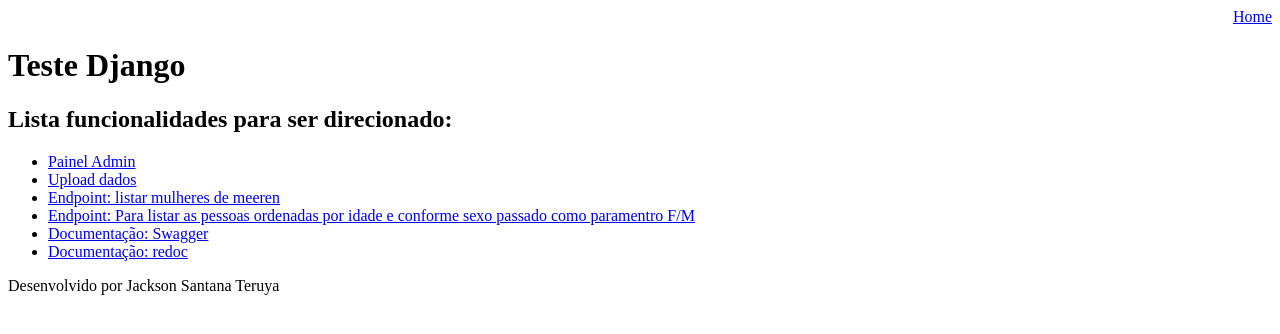
After one commit to jackteruya/Django-cadastro, a Django app: page / in a window 1280 px wide. The commit adds this page. Shown: the top 334 px of the page. Run offline with Django 3.2, Linux system fonts and the light colour scheme.

Commit message:
Incluido novo template da pagina home com as urls. Correções do requirements.txt e README.md

```diff
--- /dev/null
+++ b/cadastro/templates/index.html
@@ -0,0 +1,17 @@
+{% extends "cadastro/base.html" %}
+
+{% block content %}
+    <h2>Lista funcionalidades para ser direcionado: </h2>
+        <ul>
+            <li><a href="admin/">Painel Admin</a></li>
+            <li><a href="dados-upload/">Upload dados</a></li>
+            <li><a href="/listar-mulheres-meeren/">Endpoint: listar mulheres de meeren</a></li>
+            <li><a href="cadastro/m/">Endpoint: Para listar as pessoas ordenadas por idade e conforme sexo passado como paramentro F/M</a></li>
+            <li><a href="swagger/">Documentação: Swagger</a></li>
+            <li><a href="redoc/">Documentação: redoc</a></li>
+        </ul>
+    <th></th>
+    <th></th>
+
+
+{% endblock %}
--- a/cadastro/urls.py
+++ b/cadastro/urls.py
@@ -1,7 +1,7 @@
 from django.urls import path
 
 from cadastro.api_views import ListarMulheresDeMereenAPIView, ListarCadastrAPIView
-from cadastro.views import simple_upload
+from cadastro.views import simple_upload, home
 
 
 urlpatterns = [
@@ -11,4 +11,5 @@ urlpatterns = [
 
     # url para fazer upload do arquivo xlsx
     path('dados-upload/', simple_upload),
+    path('', home),
 ]
--- a/cadastro/views/cadastro.py
+++ b/cadastro/views/cadastro.py
@@ -41,3 +41,8 @@ def simple_upload(request):
                 )
 
     return render(request, 'import.html')
+
+
+def home(request):
+    if request.method == 'GET':
+        return render(request, 'index.html')
--- a/templates/cadastro/model-header.html
+++ b/templates/cadastro/model-header.html
@@ -2,6 +2,6 @@
 <meta charset="UTF-8">
 <title>Teste Django</title>
 <div align="right">
-    <a href="/logout">logout</a>
+    <a href="/">Home</a>
 </div>
 <h1>Teste Django</h1>
--- a/teste_django/urls.py
+++ b/teste_django/urls.py
@@ -16,7 +16,29 @@ Including another URLconf
 from django.contrib import admin
 from django.urls import path, include
 
+from rest_framework import permissions
+from drf_yasg.views import get_schema_view
+from drf_yasg import openapi
+
+
+schema_view = get_schema_view(
+   openapi.Info(
+      title="Dashboard API",
+      default_version='v1',
+      description="Test description",
+      terms_of_service="https://www.myapp.com/policies/terms/",
+      contact=openapi.Contact(email="contact@domain.com"),
+      license=openapi.License(name="Test License"),
+   ),
+   public=True,
+   permission_classes=(permissions.AllowAny,),
+)
+
 urlpatterns = [
     path('admin/', admin.site.urls),
     path('', include('cadastro.urls')),
+
+    # urls documentação
+    path('swagger/', schema_view.with_ui('swagger', cache_timeout=0), name='schema-swagger-ui'),
+    path('redoc/', schema_view.with_ui('redoc', cache_timeout=0), name='schema-redoc'),
 ]
```
Also changed, not shown: requirements.txt (+18 -0 lines), teste_django/settings.py (+5 -3 lines), README.md, 1 other file.
